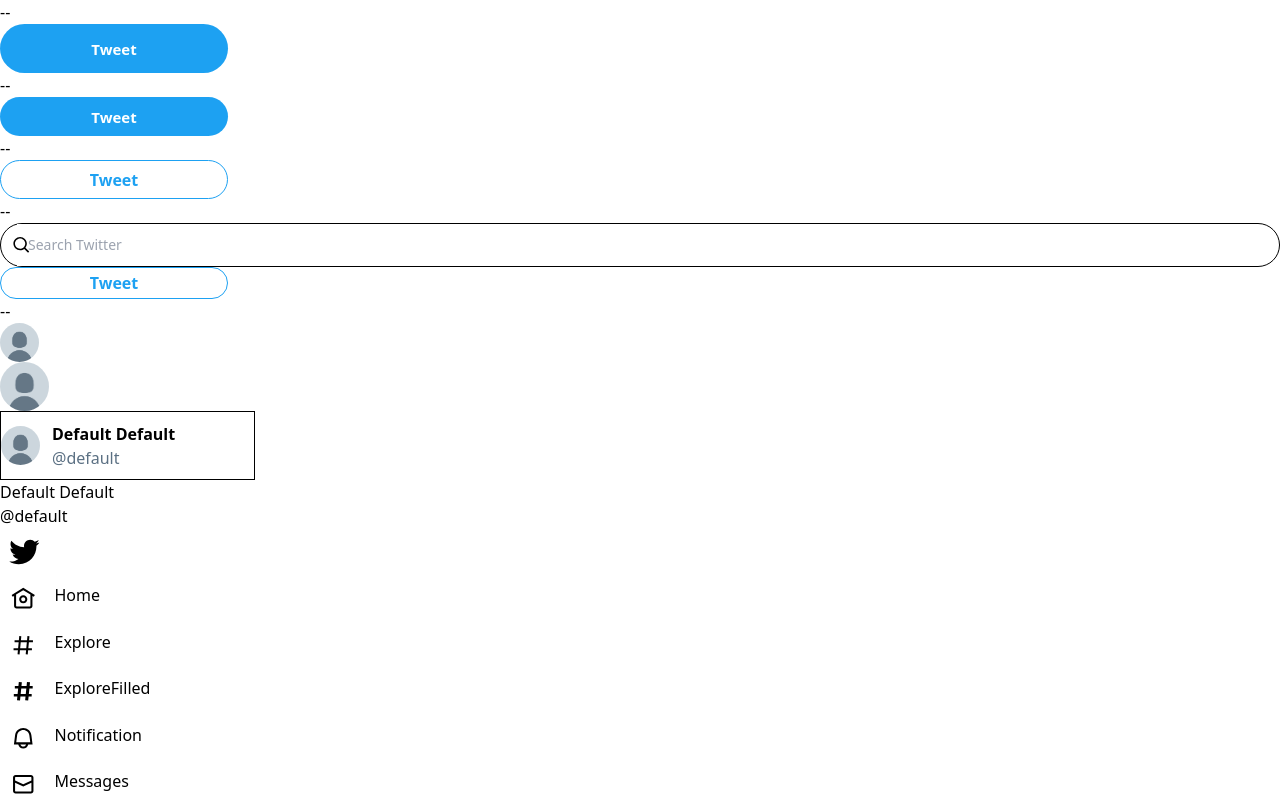
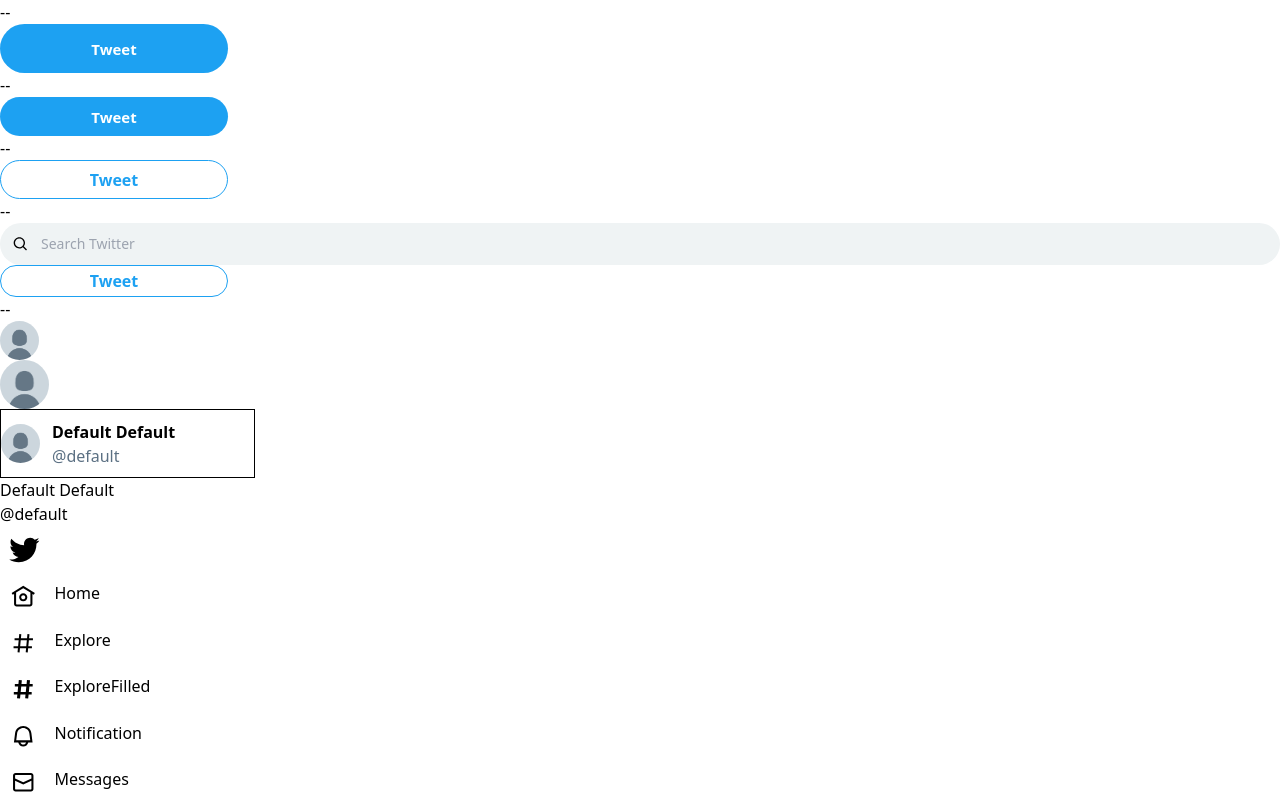
Before and after one commit to unrulypeach/twitter-replicate, a React (Create React App) app: page / in a window 1280 px wide. Shown: the top 800 px of the page. Built offline with nearby package versions, Linux system fonts and the light colour scheme.

Commit message:
search bar completed

```diff
--- a/src/components/searchbar/index.tsx
+++ b/src/components/searchbar/index.tsx
@@ -2,19 +2,20 @@
 
 export default function Searchbar(): JSX.Element {
   return (
-    <div className="flex">
-      <div className="flex flex-1 items-stretch rounded-full border">
-        <div className="flex flex-col items-stretch justify-center basis-auto w-4 z-0">
+    <div className="flex rounded-full bg-searchbar">
+      <div className="flex items-stretch rounded-full">
+        <div className="flex flex-col items-stretch justify-center basis-auto min-w-[30px] z-0">
           {search}
         </div>
         <div className="flex grow shrink text-[14px] leading-5">
           <input
-            className="p-[11px]"
+            className="p-[11px] bg-clear focus:outline-none"
             type="text"
             placeholder="Search Twitter"
             autoComplete="off"
           />
         </div>
+        <div />
       </div>
     </div>
   );
--- /dev/null
+++ b/src/components/tabbar/index.tsx
@@ -0,0 +1,3 @@
+export default function Tabbar(): JSX.Element {
+  return <div>hi</div>;
+}
--- /dev/null
+++ b/src/components/tabbar/tabitem.tsx
@@ -0,0 +1,3 @@
+export default function Tabitem(): JSX.Element {
+  return <div>hi</div>;
+}
--- a/src/styles/assets/icons/iconData.tsx
+++ b/src/styles/assets/icons/iconData.tsx
@@ -133,7 +133,7 @@
   <svg
     viewBox="0 0 24 24"
     aria-hidden="true"
-    className="pl-[11px] min-w-[30px] select-none h-5"
+    className="pl-[11px] min-w-[30px] select-none h-4"
   >
     <g>
       <path d="M10.25 3.75c-3.59 0-6.5 2.91-6.5 6.5s2.91 6.5 6.5 6.5c1.795 0 3.419-.726 4.596-1.904 1.178-1.177 1.904-2.801 1.904-4.596 0-3.59-2.91-6.5-6.5-6.5zm-8.5 6.5c0-4.694 3.806-8.5 8.5-8.5s8.5 3.806 8.5 8.5c0 1.986-.682 3.815-1.824 5.262l4.781 4.781-1.414 1.414-4.781-4.781c-1.447 1.142-3.276 1.824-5.262 1.824-4.694 0-8.5-3.806-8.5-8.5z" />
--- a/tailwind.config.js
+++ b/tailwind.config.js
@@ -4,6 +4,7 @@
   content: ["./src/**/*.{js,jsx,ts,tsx}"],
   theme: {
     colors: {
+      clear: "rgba(0, 0, 0, 0)",
       dark: {
         "100": "#17202A",
         "200": "#1C2733",
@@ -17,6 +18,7 @@
       white: "#FFFFFF",
       black: "#0F1419",
       blue: "#1DA1F2",
+      searchbar: "#EFF3F4"
     },
     extend: {},
   },
```
